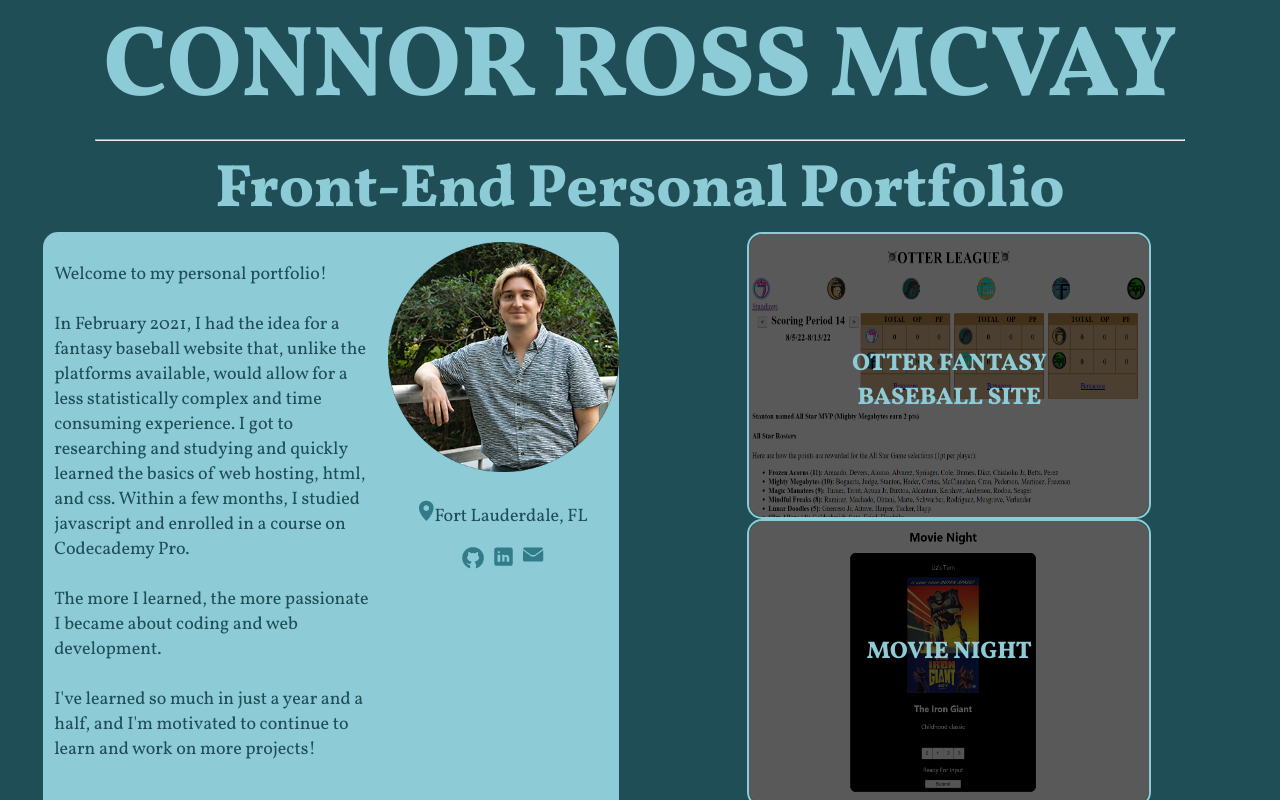
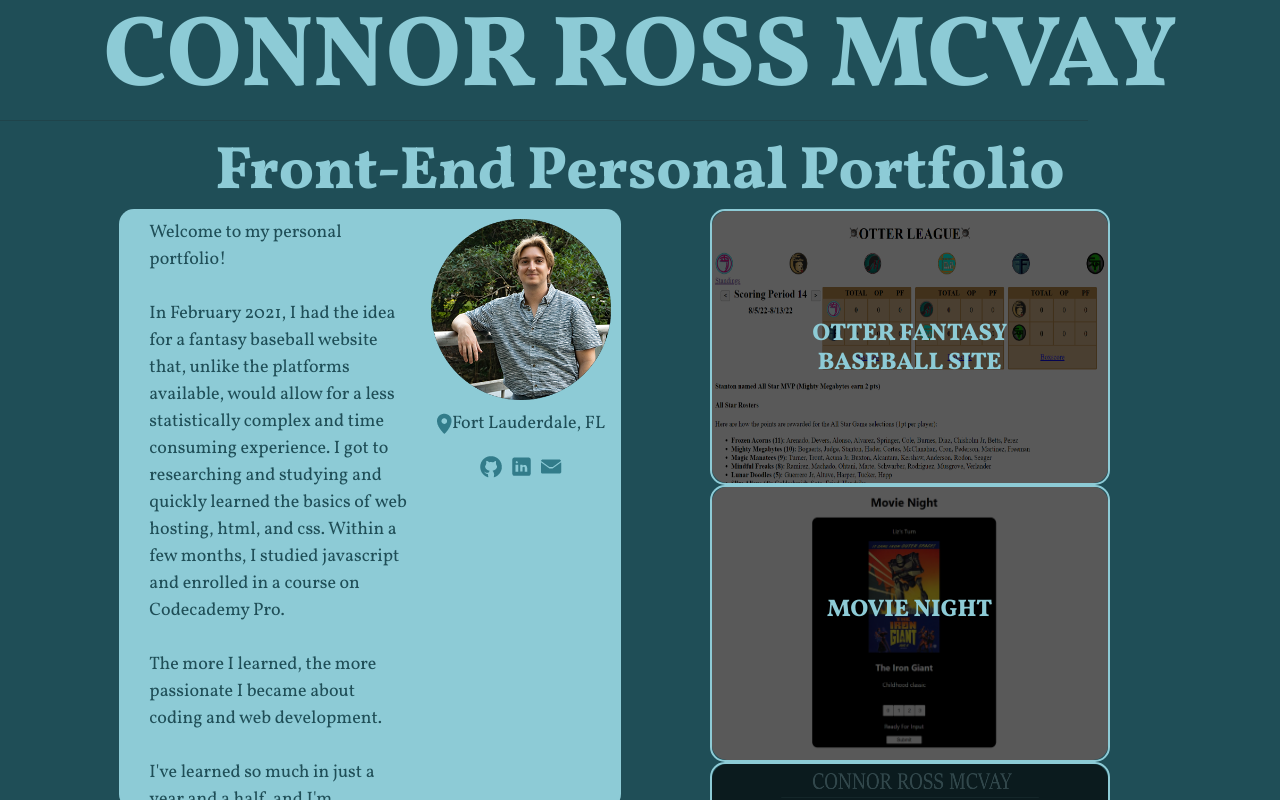
Before and after one commit to cMcVay/Personal-Portfolio, a website: page index.html in a window 1280 px wide. Shown: the top 800 px of the page. Drawn offline with nearby package versions, Linux system fonts and the light colour scheme.

Commit message:
added bootstrap

```diff
--- a/index.html
+++ b/index.html
@@ -5,6 +5,7 @@
     <meta charset="UTF-8">
     <meta name="viewport" content="width=device-width, initial-scale=1.0">
     <meta name="description" content="A Collection Of Connor's Coding Projects">
+    <link href="https://cdn.jsdelivr.net/npm/bootstrap@5.2.1/dist/css/bootstrap.min.css" rel="stylesheet" integrity="sha384-iYQeCzEYFbKjA/T2uDLTpkwGzCiq6soy8tYaI1GyVh/UjpbCx/TYkiZhlZB6+fzT" crossorigin="anonymous">
 
     <link rel="stylesheet" href="./style.css" />
     <style>
--- /dev/null
+++ b/package.json
@@ -0,0 +1,5 @@
+{
+  "dependencies": {
+    "bootstrap": "^5.2.1"
+  }
+}
```
Also changed, not shown: 1 other file.
